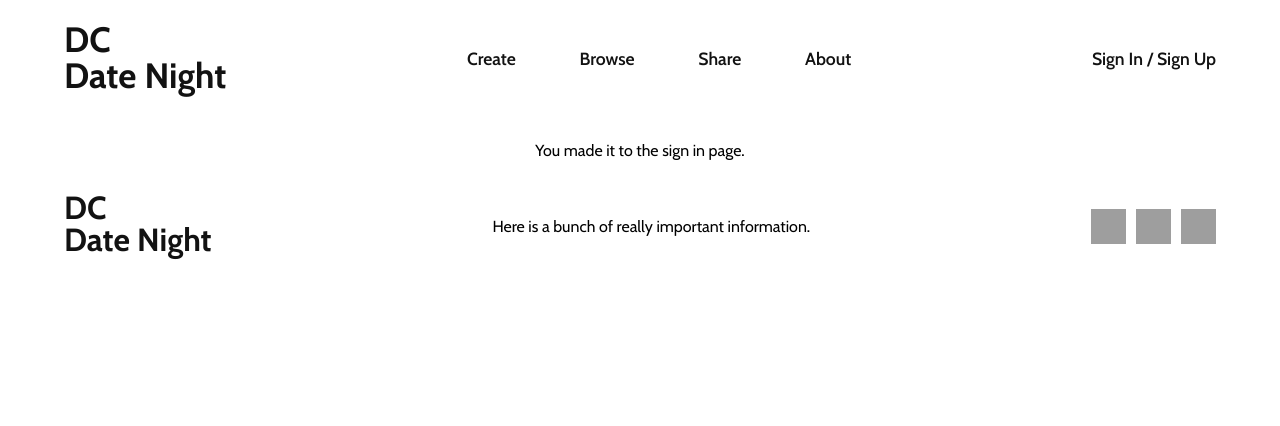
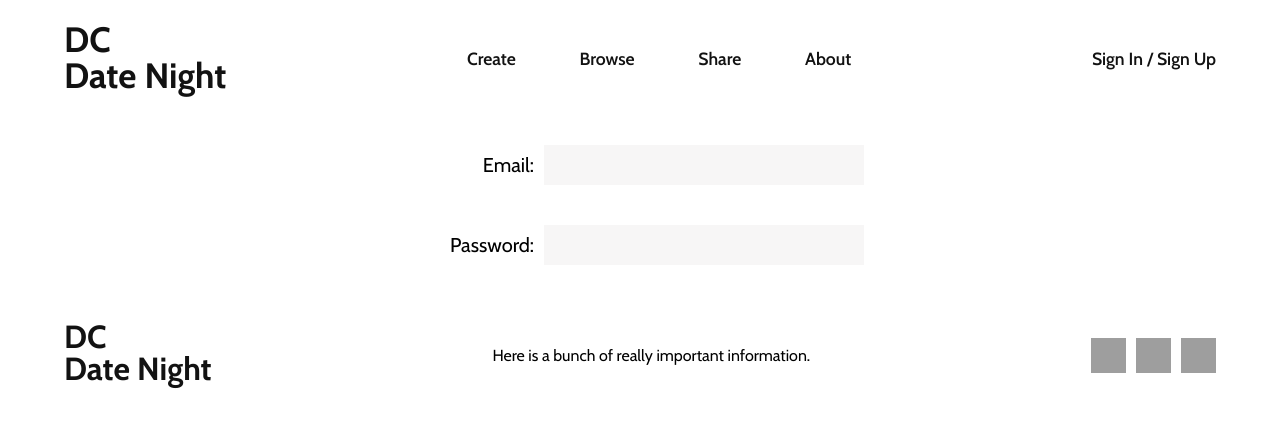
Before and after one commit to kyleblee/dc-date-night, a React (Create React App) app in the folder client/: page /sign-in in a window 1280 px wide. Shown: the top 426 px of the page. Built offline with nearby package versions, Linux system fonts and the light colour scheme; grey boxes are pictures that could not be loaded.

Commit message:
Add initial form elements and initial state for SignIn. Connect input elements and state for controlled elements in SignIn. Add padding to input[type=‘text’] and textarea elements. Apply universal label / input styles to SignIn.

```diff
--- a/client/src/containers/SignIn.js
+++ b/client/src/containers/SignIn.js
@@ -3,9 +3,41 @@ import { bindActionCreators } from 'redux';
 import { connect } from 'react-redux';
 
 class SignIn extends React.Component {
+  constructor() {
+    super();
+
+    this.state = {
+      email: "",
+      password: ""
+    }
+  }
+
+  updateInput = e => {
+    this.setState({
+      [e.target.name]: e.target.value
+    })
+  }
+
   render() {
     return (
-      <p>You made it to the sign in page.</p>
+      <div id="sign-in-div">
+        <form id="sign-in-form">
+          <div>
+            <label className="form-labels">Email:</label>
+            <input
+              name="email"
+              type="text"
+              value={this.state.email}
+              onChange={this.updateInput} /><br />
+          </div>
+          <label className="form-labels">Password:</label>
+          <input
+            name="password"
+            type="password"
+            value={this.state.password}
+            onChange={this.updateInput} />
+        </form>
+      </div>
     )
   }
 }
--- a/client/src/index.css
+++ b/client/src/index.css
@@ -5,6 +5,12 @@
 body {
   margin: 0;
   padding: 0;
+}
+
+input[type="text"],
+textarea,
+input[type="password"] {
+  padding: 5px 10px;
 }
 
 /* HEADER */
@@ -313,7 +319,8 @@ button#add-spot-button {
   margin-bottom: 20px;
 }
 
-.curated-date-form form input[type="text"] {
+.curated-date-form form input[type="text"],
+#sign-in-form input {
   width: 300px;
   height: 30px;
   font-size: 1.15em;
@@ -361,3 +368,23 @@ button#add-spot-button {
 .browse-dates .neighborhood-select select {
   margin-bottom: 50px;
 }
+
+/* SIGN IN */
+
+#sign-in-form .form-labels {
+  display: inline;
+  margin-right: 10px;
+}
+
+#sign-in-form div {
+  margin-bottom: 20px;
+}
+
+#sign-in-form {
+  text-align: right;
+}
+
+#sign-in-div {
+  width: 35%;
+  margin: 20px auto;
+}
```
